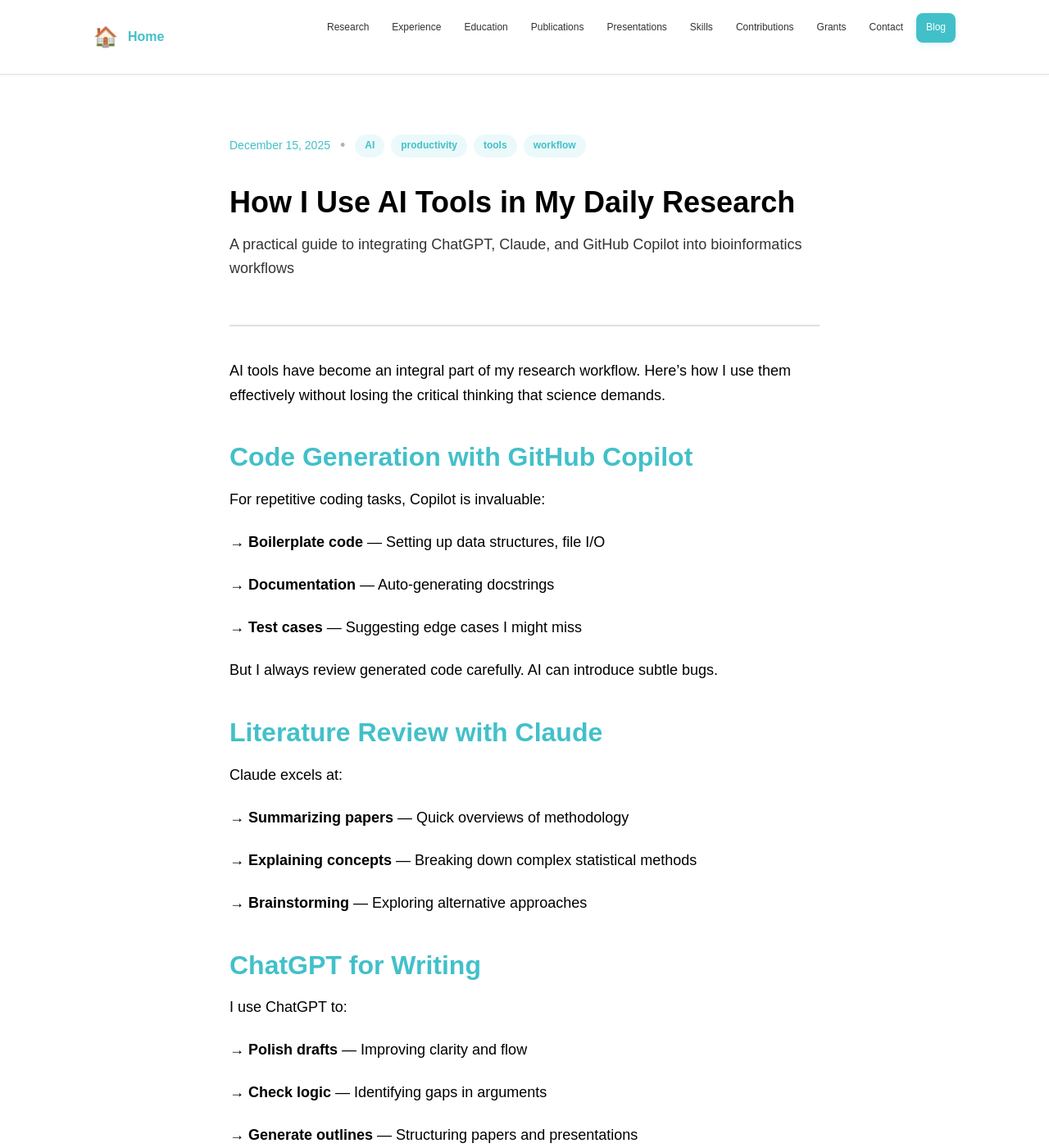
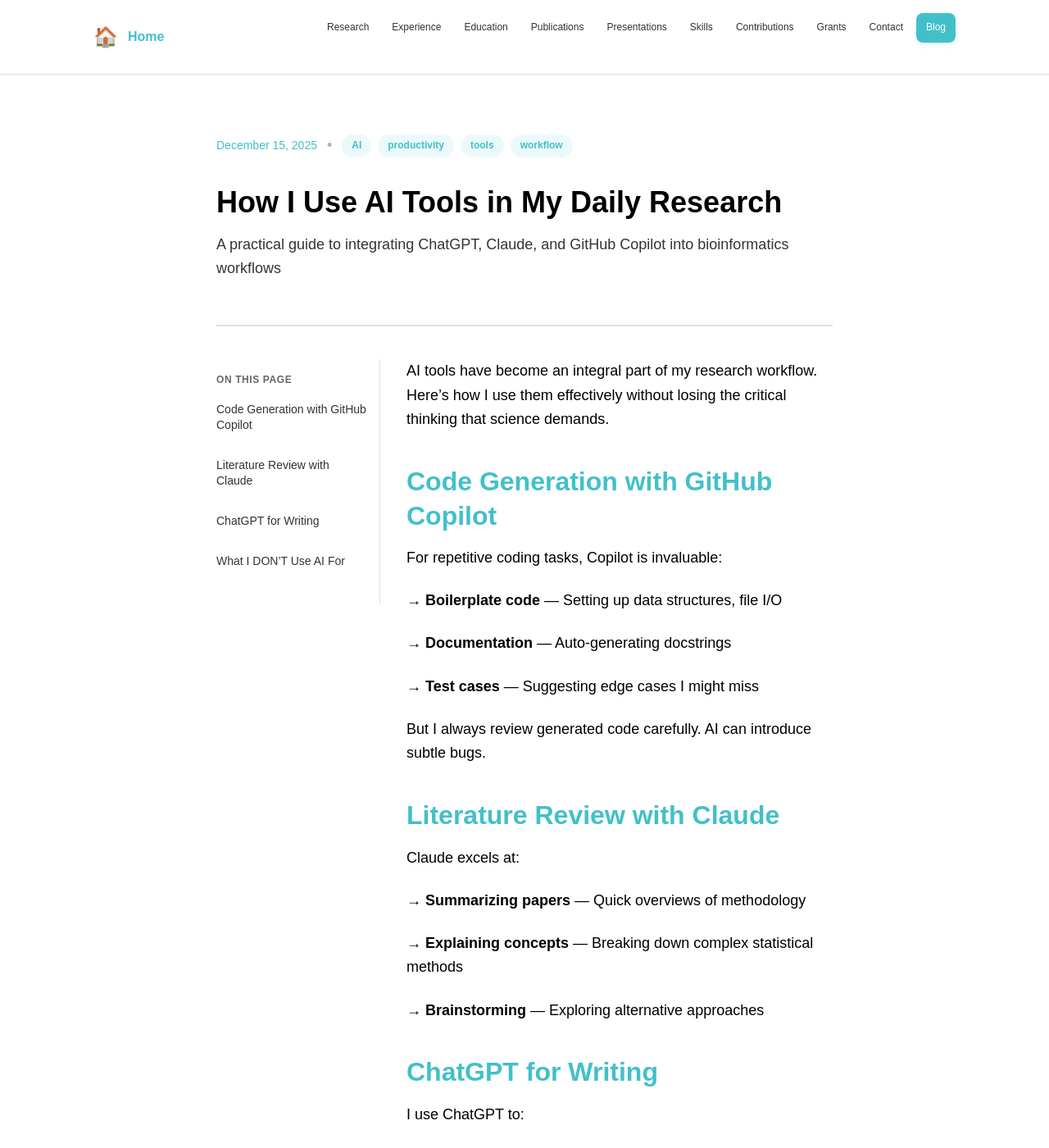
Before and after one commit to ramadatta/ramadatta.github.io, a Jekyll site: the page built from _posts/2025-12-15-ai-tools-research.md, in a window 1280 px wide and 1400 px high. Shown: the whole window at 82% size. Built offline with Jekyll 4.4.1, drawn with Linux system fonts in a browser that asks for light colours; some web fonts are replaced; comment, search, counter and statistics services are not loaded.

Commit message:
Added TOC for blogposts

```diff
--- a/_layouts/post.html
+++ b/_layouts/post.html
@@ -2,7 +2,7 @@
 layout: default
 ---
 
-<article class="blog-post">
+<article class="blog-post" id="blog-post">
   <header class="post-header">
     <div class="post-meta">
       <time datetime="{{ page.date | date_to_xmlschema }}">
@@ -23,8 +23,14 @@ layout: default
     {% endif %}
   </header>
 
-  <div class="post-content">
-    {{ content }}
+  <div class="post-with-toc">
+    <aside class="post-toc" id="post-toc" aria-label="On this page">
+      <div class="post-toc-title">On this page</div>
+      <nav class="post-toc-nav"></nav>
+    </aside>
+    <div class="post-content">
+      {{ content }}
+    </div>
   </div>
 
   <footer class="post-footer">
@@ -51,3 +57,46 @@ layout: default
   <!-- Comments Section -->
   {% include comments.html %}
 </article>
+
+<script>
+(function() {
+  var post = document.getElementById('blog-post');
+  if (!post) return;
+  var content = post.querySelector('.post-content');
+  var tocNav = post.querySelector('.post-toc-nav');
+  var tocAside = document.getElementById('post-toc');
+  if (!content || !tocNav || !tocAside) return;
+  var headings = content.querySelectorAll('h2, h3');
+  if (headings.length === 0) {
+    tocAside.style.display = 'none';
+    return;
+  }
+  var ul = document.createElement('ul');
+  ul.className = 'post-toc-list';
+  var currentSublist = null;
+  for (var i = 0; i < headings.length; i++) {
+    var h = headings[i];
+    var id = h.id;
+    if (!id) continue;
+    var text = h.textContent.trim();
+    var a = document.createElement('a');
+    a.href = '#' + id;
+    a.textContent = text;
+    a.className = 'post-toc-link' + (h.tagName === 'H3' ? ' post-toc-link--h3' : '');
+    var li = document.createElement('li');
+    li.appendChild(a);
+    if (h.tagName === 'H2') {
+      ul.appendChild(li);
+      currentSublist = null;
+    } else {
+      if (!currentSublist) {
+        currentSublist = document.createElement('ul');
+        currentSublist.className = 'post-toc-sublist';
+        ul.lastChild.appendChild(currentSublist);
+      }
+      currentSublist.appendChild(li);
+    }
+  }
+  tocNav.appendChild(ul);
+})();
+</script>
--- a/_sass/_components.scss
+++ b/_sass/_components.scss
@@ -955,6 +955,96 @@
   max-width: $container-narrow;
   margin: 0 auto;
   animation: fadeInUp 0.6s ease-out;
+
+  &:has(.post-with-toc) {
+    max-width: none;
+  }
+}
+
+.post-with-toc {
+  display: flex;
+  gap: $spacing-8;
+  align-items: flex-start;
+
+  @media (max-width: 900px) {
+    .post-toc {
+      display: none;
+    }
+  }
+}
+
+.post-toc {
+  width: 200px;
+  flex-shrink: 0;
+  position: sticky;
+  top: 80px;
+  padding: $spacing-4 0;
+  border-right: 1px solid $border-light;
+  padding-right: $spacing-4;
+
+  @media (max-width: 900px) {
+    display: none;
+  }
+}
+
+.post-toc-title {
+  font-size: $font-size-xs;
+  font-weight: 700;
+  text-transform: uppercase;
+  letter-spacing: 0.05em;
+  color: $text-dark-muted;
+  margin-bottom: $spacing-3;
+}
+
+.post-toc-nav {
+  .post-toc-list {
+    list-style: none;
+    margin: 0;
+    padding: 0;
+  }
+
+  .post-toc-sublist {
+    list-style: none;
+    margin: 0 0 $spacing-1 0;
+    padding-left: $spacing-3;
+    border-left: 1px solid $border-light;
+  }
+
+  .post-toc-link {
+    display: block;
+    font-size: $font-size-sm;
+    color: $text-dark-secondary;
+    text-decoration: none;
+    padding: $spacing-1 0;
+    line-height: 1.35;
+    border-bottom: none;
+    transition: color $transition-fast;
+
+    &:hover {
+      color: $color-primary;
+    }
+
+    &.post-toc-link--h3 {
+      font-size: $font-size-xs;
+      color: $text-dark-muted;
+      padding: 0.15em 0;
+
+      &:hover {
+        color: $color-primary;
+      }
+    }
+  }
+}
+
+.post-with-toc .post-content {
+  flex: 1;
+  min-width: 0;
+}
+
+// Scroll margin so TOC links don't hide heading under sticky header
+.post-content h2,
+.post-content h3 {
+  scroll-margin-top: 88px;
 }
 
 .post-header {
```
